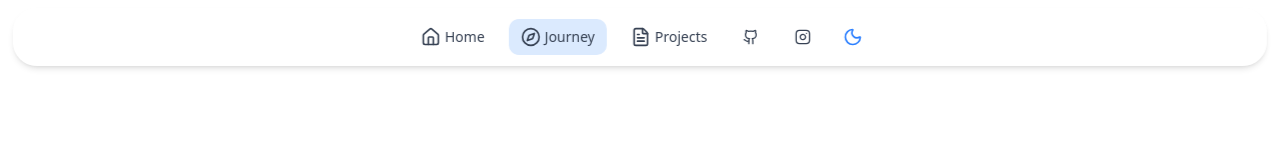
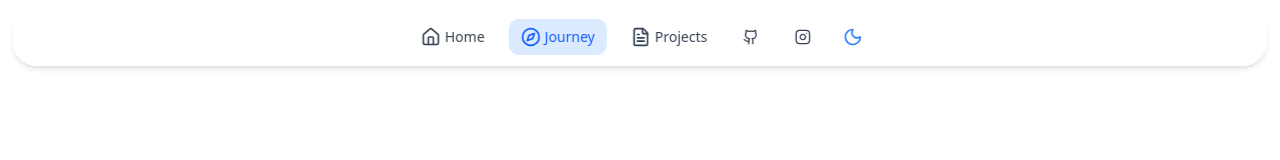
Before and after one commit to muhammedrafii/personalwebsite, a Next.js app: page /journey in a window 1280 px wide. Shown: the top 160 px of the page. Built offline with nearby package versions, Linux system fonts and the light colour scheme.

Commit message:
Update hover-gradient-navbar.tsx

```diff
--- a/components/ruixen/hover-gradient-navbar.tsx
+++ b/components/ruixen/hover-gradient-navbar.tsx
@@ -21,13 +21,13 @@ interface MenuItem {
   iconOnly?: boolean;
 }
 
-// Removed Connect
+// Menu items
 const menuItems: MenuItem[] = [
   { icon: <Home className="w-4 h-4 md:w-5 md:h-5 lg:w-5 lg:h-5" />, label: "Home", href: "/" },
   { icon: <Compass className="w-4 h-4 md:w-5 md:h-5 lg:w-5 lg:h-5" />, label: "Journey", href: "/journey" },
   { icon: <FileText className="w-4 h-4 md:w-5 md:h-5 lg:w-5 lg:h-5" />, label: "Projects", href: "/projects" },
-  { icon: <Github className="w-7 h-7 md:w-8 md:h-8 lg:w-9 lg:h-9" />, href: "https://github.com/yourusername", iconOnly: true, isExternal: true },
-  { icon: <Instagram className="w-7 h-7 md:w-8 md:h-8 lg:w-9 lg:h-9" />, href: "https://instagram.com/yourusername", iconOnly: true, isExternal: true },
+  { icon: <Github className="w-5 h-5 md:w-6 md:h-6 lg:w-7 lg:h-7" />, href: "https://github.com/yourusername", iconOnly: true, isExternal: true },
+  { icon: <Instagram className="w-5 h-5 md:w-6 md:h-6 lg:w-7 lg:h-7" />, href: "https://instagram.com/yourusername", iconOnly: true, isExternal: true },
   { icon: <Sun className="w-4 h-4 md:w-5 md:h-5 lg:w-5 lg:h-5" />, href: "#theme", isThemeToggler: true },
 ];
 
@@ -35,6 +35,7 @@ export default function HoverGradientNavBar() {
   const [isDark, setIsDark] = useState(false);
   const pathname = usePathname();
 
+  // Load theme from localStorage
   useEffect(() => {
     const saved = localStorage.getItem("theme");
     if (saved === "dark") {
@@ -43,6 +44,7 @@ export default function HoverGradientNavBar() {
     }
   }, []);
 
+  // Toggle theme
   const toggleTheme = () => {
     const dark = !isDark;
     setIsDark(dark);
@@ -52,7 +54,8 @@ export default function HoverGradientNavBar() {
 
   return (
     <div className="fixed top-2 left-1/2 -translate-x-1/2 w-[98%] z-50">
-      <nav className="flex justify-center
+      <nav
+        className="flex justify-center
         px-2 py-2 lg:px-3 lg:py-2
         rounded-3xl
         bg-white/10 dark:bg-black/10
@@ -98,11 +101,10 @@ export default function HoverGradientNavBar() {
                     className={`flex items-center justify-center
                       px-2 py-1.5 md:px-3 md:py-2 lg:px-3 lg:py-2
                       rounded-lg
-                      text-gray-700 dark:text-gray-300
                       transition-all
                       ${pathname === item.href
                         ? "bg-blue-100 dark:bg-blue-900 text-blue-600 dark:text-blue-400"
-                        : "hover:text-blue-500 dark:hover:text-blue-300"}
+                        : "text-gray-700 dark:text-gray-300 hover:text-blue-500 dark:hover:text-blue-300"}
                       ${item.iconOnly ? "w-7 h-7 md:w-8 md:h-8 lg:w-9 lg:h-9" : ""}`}
                   >
                     {item.icon}
```
